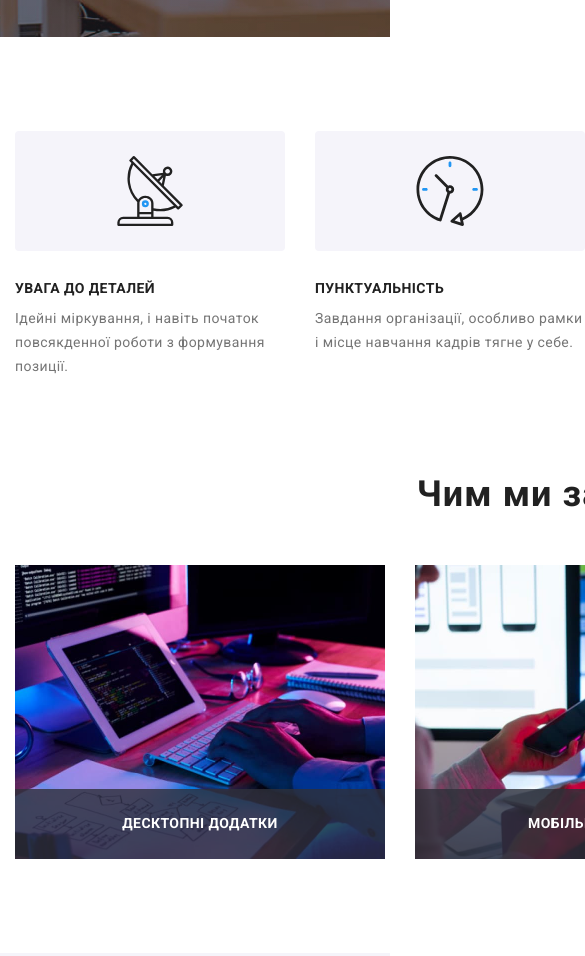
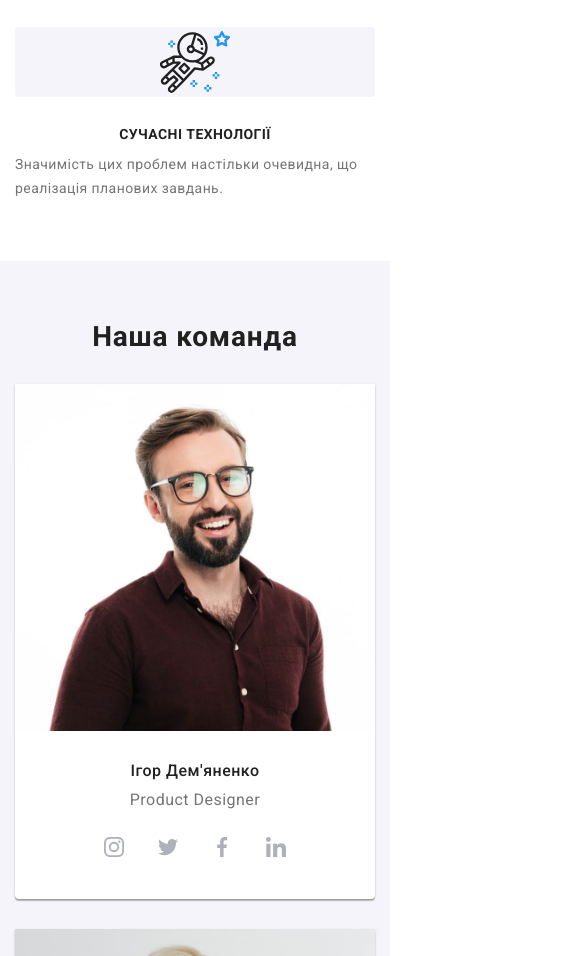
Before and after one commit to MariannaOrlovych/goit-markup-hw-08, a plain HTML site: page index.html in a window 390 px wide. Shown: the part 644-1600 px from the top of the page, 585 px wide, since content can reach past the window. Drawn offline with nearby package versions, Linux system fonts and the light colour scheme; files that its build step writes are made by us from their sources.

Commit message:
доробити клієнтів

```diff
--- a/index.html
+++ b/index.html
@@ -15,7 +15,7 @@
     <link rel="stylesheet" href="./css/main.min.css">
 </head>
 <body>
-    <header class="header">
+    <!-- <header class="header">
         <div class="container navigation">
              <nav class="navigation">
                  <a class="header__logo logo link" href="/">Web<span class="header__logo-studio header__logo-studio--color-dark logo link">Studio</span></a>
@@ -54,7 +54,7 @@
 
             </div>
 
-        </section>
+        </section> -->
 
         <section class="features section">
             <div class="container">
@@ -101,7 +101,7 @@
             </div>
         </section>
 
-        <section class="about section">
+        <!-- <section class="about section">
             <div class="container">
                 <h2 class="about__title title">Чим ми займаємося</h2>
                 <ul class="about__list list">
@@ -125,7 +125,7 @@
                     </li>
                 </ul>
             </div>
-        </section>
+        </section>  -->
 
         <section class="team section">
             <div class="container">
@@ -342,7 +342,7 @@
     </main>
 
 
-    <footer class="footer">
+    <!-- <footer class="footer">
         <div class="container footer__conteiner">
             <div class="information">
                 <a class="logo__footer logo link" href="/"> Web<span class="logo__footer-studio  logo__footer-studio--color-light logo link">Studio</span>
@@ -407,7 +407,7 @@
                 </form>
             </div>
         </div>
-    </footer>
+    </footer> -->
 
     <div class="backdrop is-hidden" data-modal>
         <div class="modal">
--- a/sass/base/_common.scss
+++ b/sass/base/_common.scss
@@ -14,10 +14,7 @@ body{
     text-decoration: none;
 }
 
-.section{
-    padding-top: 94px;
-    padding-bottom: 94px;
-}
+
 
 .current{
     color: var(--button-active-color);
--- /dev/null
+++ b/sass/base/_section.scss
@@ -0,0 +1,9 @@
+.section{
+    padding-top: 60px;
+    padding-bottom: 60px;
+
+    @include desktop {
+        padding-top: 94px;
+        padding-bottom: 94px;
+    }
+}
--- /dev/null
+++ b/sass/components/_container.scss
@@ -0,0 +1,18 @@
+.container{
+    padding-right: 15px;
+    @include values(100%, null);
+    margin-left: auto;
+    margin-right: auto;
+    padding-left: 15px;
+    padding-right: 15px;
+
+    @include mobile{
+        width: 480px;
+    }
+    @include tablet{
+        width: 768px;
+    }
+    @include desktop{
+        width: 1200px;
+    }
+}
--- a/sass/components/_conteiner.scss
+++ /dev/null
@@ -1,7 +0,0 @@
-.container{
-    margin-left: auto;
-    margin-right: auto;
-    @include values(1200px, null);
-    padding-left: 15px;
-    padding-right: 15px;
-}
--- a/sass/layouts/_customers.scss
+++ b/sass/layouts/_customers.scss
@@ -1,33 +1,52 @@
 .regular__customers{
-    padding-top: 94px 200px 94px 200px;
+    padding: 60px 15px;
+    @include desktop{
+        padding: 94px 215px 94px 215px;
+    }
 }
 
 .customers__title{
+    @include font(null, 28px, 1.17);
     padding-bottom: 0px;
     margin-top: 0px;
-    margin-bottom: 50px;}
+    margin-bottom: 30px;
+    @include desktop {
+    margin-bottom: 50px;
+    @include font(null, 36px, 1.17);}
+}
 
 .client__list{
     display: flex;
-    justify-content: center;
+    flex-wrap: wrap;
     gap: 30px;
 }
 
 .client__item-example {
-    @extend %aline-list;
+    width: calc((100% - 30px) / 2);
     justify-content: center;
-    @include values(170px, 92px);
+
     border-radius: 4px;
     border: 1px solid #AFB1B8;
     box-sizing: border-box;
 
     transition: border-color 250ms var(--timing-function);
+
+    @include tablet{
+        width: calc((100% - 60px) / 3);
+    }
+
+    @include desktop{
+        width: 210px;
+        flex-wrap: nowrap;
+        justify-content: space-between;
+    }
+
     &:hover,
     &:focus{
         border-color:var(--button-active-color);
     }
+
 }
-
 .client__icons{
     fill:#AFB1B8;
     transition: fill 250ms var(--timing-function);
--- a/sass/layouts/_features.scss
+++ b/sass/layouts/_features.scss
@@ -1,19 +1,27 @@
-.features .features__list{
+.features__list{
     display: flex;
+    flex-wrap: wrap;
+    gap: 30px;
 }
 
 .features__list__item{
-    flex-basis: calc((100% - 90px) / 4);
-    margin-right: 30px;
-    &:not(:last-child){
-        margin-right: 30px;
+    width: 100%;
+
+    @include tablet {
+    width: calc((100% - 30px) / 2);
     }
+
+    @include desktop {
+        width: calc((100% - 90px) / 4);
+    }
+
 }
 
 .features__list__item-link{
+
     @extend %aline-list;
     justify-content: center;
-    @include values(270px, 120px);
+    @include values(100%, auto);
     background: #F5F4FA;
     border-radius: 4px;
     margin-bottom: 30px;
@@ -21,13 +29,16 @@
 
 .features__list__item-title {
     @include font(700, 14px, 1.14);
+    text-align: center;
     text-transform: uppercase;
     color: var(--title-text-color);
-    margin-top: 0px;
     margin-bottom: 10px;
+    @include tablet {
+        text-align: start;
+    }
 }
 .features__list__item-after-title {
     @include font(null, 14px, 1.71);
     color: var(--primary-text-color);
-    margin-top: 0px;
+
 }
--- a/sass/layouts/_team.scss
+++ b/sass/layouts/_team.scss
@@ -4,22 +4,41 @@
 }
 
 .team__title{
+    @include font(null, 28px, 1.17);
     padding-bottom: 0px;
     margin-top: 0px;
-    margin-bottom: 50px;
+    margin-bottom: 30px;
+    @include desktop {
+        margin-bottom: 50px;
+        @include font (null, 36px, 1.17);
+    }
 }
 
 .cards__list{
     display: flex;
+    flex-wrap: wrap;
+    gap: 30px;
+
 }
 
 .cards__item{
+    @include values(100%, auto);
     background-color: var(--primary-backgraund-color);
     box-shadow: 0px 1px 3px rgba(0, 0, 0, 0.12), 0px 1px 1px rgba(0, 0, 0, 0.14), 0px 2px 1px rgba(0, 0, 0, 0.2);
     border-radius: 0px 0px 4px 4px;
-    flex-basis: calc((100% - 90px) / 4);
-    &:not(:last-child){
-        margin-right: 30px;
+
+    @include tablet{
+        width: calc((100% - 60px) / 2);
+    }
+
+    @include desktop{
+        width: calc((100% - 90px) / 4);
+    }
+}
+
+.cards__item{
+    img {
+        @include values (100%, auto);
     }
 }
 
--- a/sass/main.scss
+++ b/sass/main.scss
@@ -1,11 +1,12 @@
 @import "./utils/vars";
+@import "./utils/mixin";
 @import "./base/reset";
+@import "./base/section";
 @import "./base/common";
 @import "./utils/hidden";
 @import "./utils/placeholders";
-@import "./utils/mixin";
 
-@import "./components/conteiner";
+@import "./components/container";
 @import "./components/logo";
 @import "./components/title";
 @import "./components/navigation";
--- a/sass/utils/_mixin.scss
+++ b/sass/utils/_mixin.scss
@@ -9,3 +9,21 @@
     width: $wd;
     height: $hg;
 }
+
+@mixin mobile {
+    @media screen and (min-width: 480px) {
+      @content;
+    }
+}
+
+@mixin tablet {
+    @media screen and (min-width: 768px) {
+      @content;
+    }
+  }
+
+@mixin desktop {
+    @media screen and (min-width: 1200px) {
+      @content;
+    }
+  }
```
Also changed, not shown: css/main.css, css/main.min.css, 2 other files.
